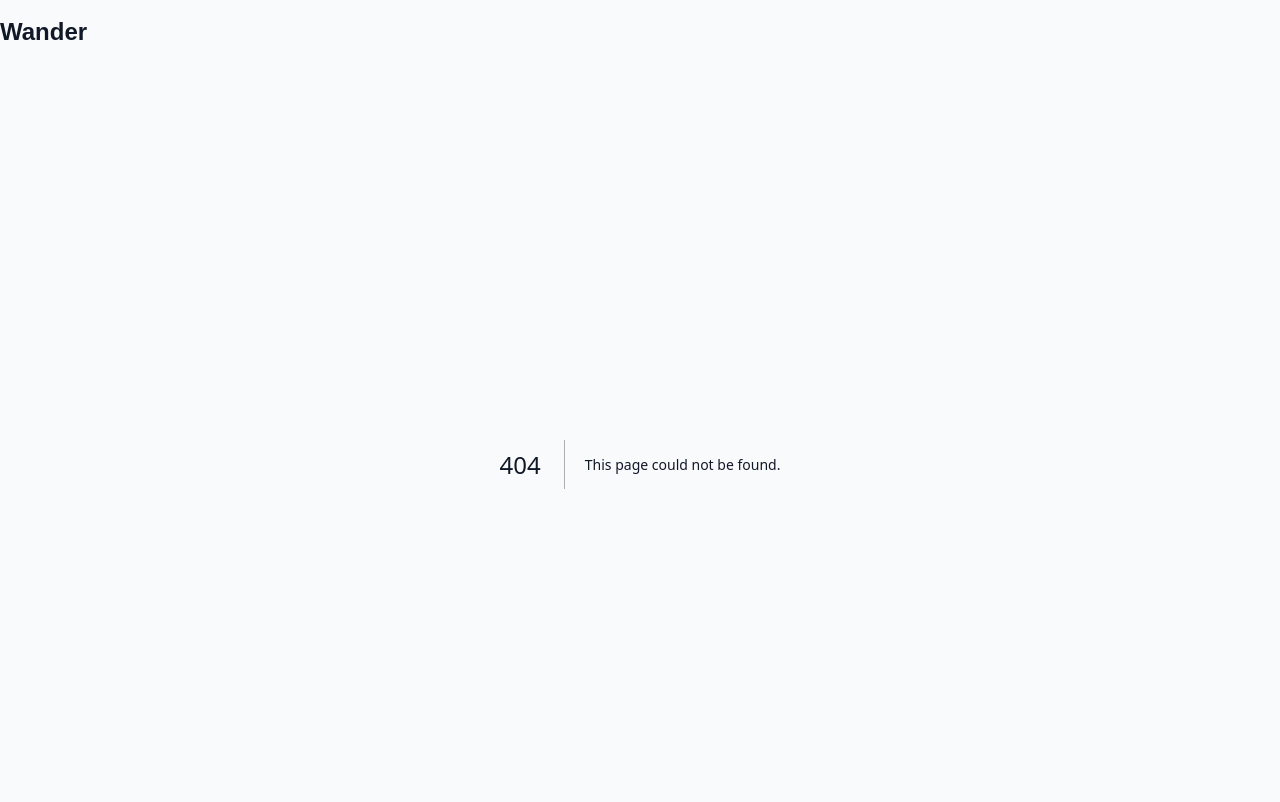
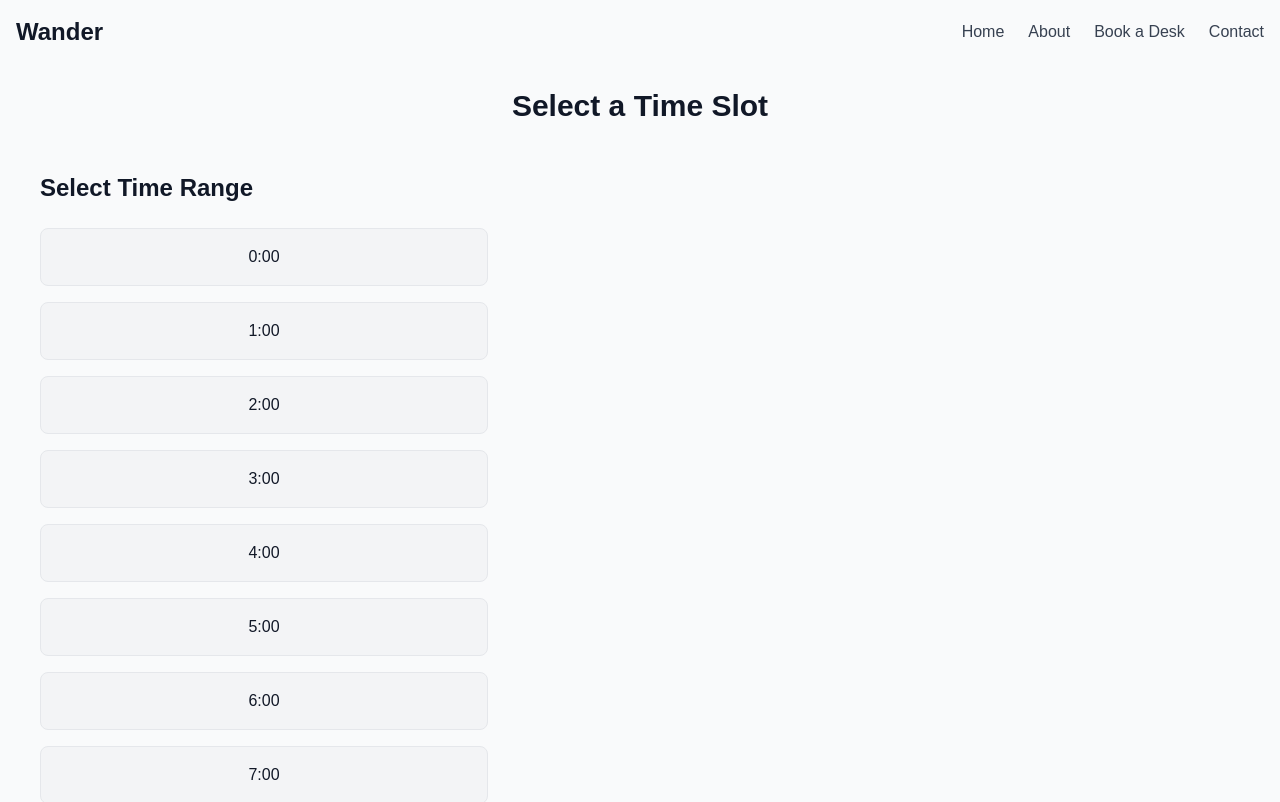
Before and after one commit to michael-hmrc/wander, a Next.js app in the folder wander/: page /time-selection in a window 1280 px wide. Before the commit this address had no page. Shown: the top 802 px of the page. Built offline with nearby package versions, Linux system fonts and the light colour scheme.

Commit message:
add time selection feature

```diff
--- a/wander/package.json
+++ b/wander/package.json
@@ -14,7 +14,8 @@
     "next-auth": "^4.24.8",
     "react": "^18",
     "react-date-picker": "^11.0.0",
-    "react-dom": "^18"
+    "react-dom": "^18",
+    "react-draggable": "^4.4.6"
   },
   "devDependencies": {
     "@types/node": "^20.16.11",
--- a/wander/src/app/layout.tsx
+++ b/wander/src/app/layout.tsx
@@ -1,3 +1,4 @@
+import Navbar from "@/components/NavBar";
 import type { Metadata } from "next";
 import localFont from "next/font/local";
 import "./globals.css";
@@ -58,14 +59,14 @@ export default function RootLayout({
         className={`${geistSans.variable} ${geistMono.variable} antialiased bg-gray-50 text-gray-900`}
       >
         <header>
-          {/* Example: Global Navigation Bar */}
+          {/* Example: Global Navigation Bar
           <nav className="container mx-auto py-4">
             <a href="/" className="text-2xl font-bold">
               Wander
             </a>
-            {/* Add links or navigation here */}
-          </nav>
+          </nav> */}
         </header>
+        <Navbar /> {/* Add the Navbar here */}
         <main className="container mx-auto min-h-screen">
           {children} {/* Page content */}
         </main>
--- a/wander/src/app/page.tsx
+++ b/wander/src/app/page.tsx
@@ -19,19 +19,20 @@ export default function SearchPage() {
   return (
     <main className="min-h-screen bg-gray-50 p-6">
       <div className="container mx-auto">
-        <h1 className="text-3xl font-bold text-center mb-8">Search Desks by Location</h1>
+        <h1 className="text-3xl font-bold text-center mb-8">Find a work location</h1>
 
-        <form onSubmit={handleSubmit} className="mb-6">
+        <form onSubmit={handleSubmit} className="mb-6 flex justify-center">
           <input
             type="text"
             placeholder="Enter location"
             value={searchQuery}
             onChange={(e) => setSearchQuery(e.target.value)}
-            className="w-full px-4 py-2 border border-gray-300 rounded-md shadow-sm focus:outline-none focus:ring-2 focus:ring-indigo-500 focus:border-indigo-500"
+            className="w-1/3 px-4 py-2 border border-gray-300 rounded-md shadow-sm focus:outline-none focus:ring-2 focus:ring-indigo-500 focus:border-indigo-500"
+            // Change w-full to w-96 or use another width
           />
           <button
             type="submit"
-            className="mt-4 w-full bg-indigo-600 text-white py-2 px-4 rounded-md hover:bg-indigo-700 transition-colors"
+            className="ml-4 bg-indigo-600 text-white py-2 px-4 rounded-md hover:bg-indigo-700 transition-colors"
           >
             Search
           </button>
--- a/wander/src/app/results/page.tsx
+++ b/wander/src/app/results/page.tsx
@@ -15,12 +15,13 @@ interface Desk {
 
 // Sample data with latitude and longitude (Google Maps expects lat/lng format)
 const desks: Desk[] = [
-  { id: 1, name: "Desk 1", price: 25, location: "Downtown", coordinates: { lat: 40.7128, lng: -74.006 } }, // New York City
-  { id: 2, name: "Desk 2", price: 30, location: "Uptown", coordinates: { lat: 40.73061, lng: -73.935242 } }, // NYC Uptown
-  { id: 3, name: "Desk 3", price: 20, location: "Suburban", coordinates: { lat: 34.0522, lng: -118.2437 } }, // Los Angeles
-  { id: 4, name: "Desk 4", price: 35, location: "Suburban", coordinates: { lat: 51.5074, lng: -0.1276 } },   // London
-  { id: 5, name: "Desk 5", price: 35, location: "Downtown", coordinates: { lat: 51.5074, lng: -0.1276 } },   // London
-  { id: 6, name: "Desk 6", price: 35, location: "Uptown", coordinates: { lat: 51.5074, lng: -0.1276 } },   // London
+  { id: 1, name: "Desk 1", price: 25, location: "New York City", coordinates: { lat: 40.7128, lng: -74.006 } },
+  { id: 2, name: "Desk 2", price: 30, location: "New York City", coordinates: { lat: 40.73061, lng: -73.935242 } },
+  { id: 3, name: "Desk 3", price: 20, location: "Los Angeles", coordinates: { lat: 34.0522, lng: -118.2437 } },
+  { id: 4, name: "Desk 4", price: 35, location: "London", coordinates: { lat: 51.5074, lng: -0.1276 } },
+  { id: 5, name: "Desk 5", price: 100, location: "London", coordinates: { lat: 51.5074, lng: -0.1276 } },
+  { id: 6, name: "Desk 6", price: 20, location: "London", coordinates: { lat: 51.5074, lng: -0.1276 } },
+  { id: 6, name: "Desk 6", price: 35, location: "London", coordinates: { lat: 51.5074, lng: -0.1276 } },
 ];
 
 export default function ResultsPage() {
--- /dev/null
+++ b/wander/src/app/time-selection/page.tsx
@@ -0,0 +1,15 @@
+"use client";
+
+import TimeGrid from "../../components/Timegrid";
+
+export default function TimeSelectionPage() {
+    return (
+        <div className="min-h-screen bg-gray-50 p-6">
+            <div className="container mx-auto">
+                <h1 className="text-3xl font-bold text-center mb-8">Select a Time Slot</h1>
+                {/* Use the TimeGrid component */}
+                <TimeGrid />
+            </div>
+        </div>
+    );
+}
--- /dev/null
+++ b/wander/src/components/NavBar.tsx
@@ -0,0 +1,39 @@
+import Link from "next/link";
+
+export default function Navbar() {
+  return (
+    <nav className="bg-gray-50 p-4">
+
+      <div className="container mx-auto flex justify-between items-center">
+        {/* Logo or App Name */}
+        <div className="text-2xl font-semibold">
+          <Link href="/">Wander</Link>
+        </div>
+
+        {/* Navigation Links */}
+        <ul className="flex space-x-6">
+          <li>
+            <Link href="/" className="text-gray-700 hover:text-pink-800">
+              Home
+            </Link>
+          </li>
+          <li>
+            <Link href="/about" className="text-gray-700 hover:text-indigo-600">
+              About
+            </Link>
+          </li>
+          <li>
+            <Link href="/book" className="text-gray-700 hover:text-indigo-600">
+              Book a Desk
+            </Link>
+          </li>
+          <li>
+            <Link href="/contact" className="text-gray-700 hover:text-indigo-600">
+              Contact
+            </Link>
+          </li>
+        </ul>
+      </div>
+    </nav>
+  );
+}
--- /dev/null
+++ b/wander/src/components/Timegrid.tsx
@@ -0,0 +1,57 @@
+import { useState } from "react";
+
+const hours = Array.from({ length: 24 }, (_, index) => `${index}:00`);
+
+export default function TimeGrid() {
+  const [startSlot, setStartSlot] = useState<number | null>(null);
+  const [endSlot, setEndSlot] = useState<number | null>(null);
+
+  const handleSlotClick = (index: number) => {
+    // If no start slot is selected, set the clicked index as the start slot
+    if (startSlot === null) {
+      setStartSlot(index);
+      setEndSlot(null); // Clear the end slot to start a new range
+    } else if (endSlot === null && index > startSlot) {
+      // If the start slot is already selected, set the clicked index as the end slot
+      setEndSlot(index);
+    } else {
+      // Reset the selection when clicking again after both start and end are set
+      setStartSlot(index);
+      setEndSlot(null);
+    }
+  };
+
+  const isSlotSelected = (index: number) => {
+    // A slot is considered selected if it lies between startSlot and endSlot
+    return startSlot !== null && endSlot !== null && index >= startSlot && index <= endSlot;
+  };
+
+  return (
+    <div className="container mx-auto p-4">
+      <h2 className="text-2xl font-bold mb-6">Select Time Range</h2>
+
+      <div className="grid grid-cols-1 gap-4 w-full max-w-md">
+        {hours.map((hour, index) => (
+          <div
+            key={index}
+            onClick={() => handleSlotClick(index)}
+            className={`p-4 border ${
+              isSlotSelected(index) ? "bg-indigo-500 text-white" : "bg-gray-100"
+            } cursor-pointer rounded-lg text-center`}
+          >
+            {hour}
+          </div>
+        ))}
+      </div>
+
+      {/* Display selected time range */}
+      {startSlot !== null && endSlot !== null && (
+        <div className="mt-6">
+          <p className="text-xl">
+            Selected Time Range: {hours[startSlot]} to {hours[endSlot]}
+          </p>
+        </div>
+      )}
+    </div>
+  );
+}
```
Also changed, not shown: 1 other file (tests, documents, lock files or other folders).
